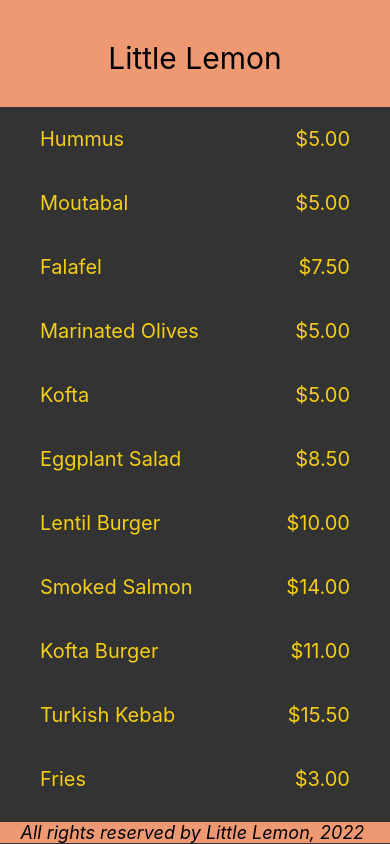
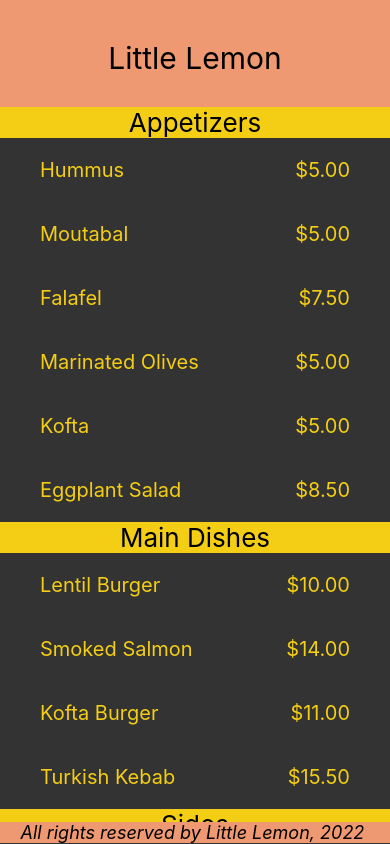
Before and after one commit to Shirm917/Practice_Projects, a React Native app in the folder little-lemon/: screen / in a window 390 px wide. Built offline with nearby package versions, Linux system fonts and the light colour scheme.

Commit message:
learned sectionlist

```diff
--- a/little-lemon/Components/MenuItems.js
+++ b/little-lemon/Components/MenuItems.js
@@ -1,48 +1,88 @@
-import { View, FlatList, StyleSheet } from "react-native";
+import { View, FlatList, StyleSheet, SectionList, Text } from "react-native";
 import Item from "./Item";
 
 const menuItemsToDisplay = [
-  { name: "Hummus", price: "$5.00", id: "1A" },
-  { name: "Moutabal", price: "$5.00", id: "2B" },
-  { name: "Falafel", price: "$7.50", id: "3C" },
-  { name: "Marinated Olives", price: "$5.00", id: "4D" },
-  { name: "Kofta", price: "$5.00", id: "5E" },
-  { name: "Eggplant Salad", price: "$8.50", id: "6F" },
-  { name: "Lentil Burger", price: "$10.00", id: "7G" },
-  { name: "Smoked Salmon", price: "$14.00", id: "8H" },
-  { name: "Kofta Burger", price: "$11.00", id: "9I" },
-  { name: "Turkish Kebab", price: "$15.50", id: "10J" },
-  { name: "Fries", price: "$3.00", id: "11K" },
-  { name: "Buttered Rice", price: "$3.00", id: "12L" },
-  { name: "Bread Sticks", price: "$3.00", id: "13M" },
-  { name: "Pita Pocket", price: "$3.00", id: "14N" },
-  { name: "Lentil Soup", price: "$3.75", id: "15O" },
-  { name: "Greek Salad", price: "$6.00", id: "16Q" },
-  { name: "Rice Pilaf", price: "$4.00", id: "17R" },
-  { name: "Baklava", price: "$3.00", id: "18S" },
-  { name: "Tartufo", price: "$3.00", id: "19T" },
-  { name: "Tiramisu", price: "$5.00", id: "20U" },
-  { name: "Panna Cotta", price: "$5.00", id: "21V" },
+  {
+    title: "Appetizers",
+    data: [
+      { name: "Hummus", price: "$5.00" },
+      { name: "Moutabal", price: "$5.00" },
+      { name: "Falafel", price: "$7.50" },
+      { name: "Marinated Olives", price: "$5.00" },
+      { name: "Kofta", price: "$5.00" },
+      { name: "Eggplant Salad", price: "$8.50" },
+    ],
+  },
+  {
+    title: "Main Dishes",
+    data: [
+      { name: "Lentil Burger", price: "$10.00" },
+      { name: "Smoked Salmon", price: "$14.00" },
+      { name: "Kofta Burger", price: "$11.00" },
+      { name: "Turkish Kebab", price: "$15.50" },
+    ],
+  },
+  {
+    title: "Sides",
+    data: [
+      { name: "Fries", price: "$3.00", id: "11K" },
+      { name: "Buttered Rice", price: "$3.00" },
+      { name: "Bread Sticks", price: "$3.00" },
+      { name: "Pita Pocket", price: "$3.00" },
+      { name: "Lentil Soup", price: "$3.75" },
+      { name: "Greek Salad", price: "$6.00" },
+      { name: "Rice Pilaf", price: "$4.00" },
+    ],
+  },
+  {
+    title: "Desserts",
+    data: [
+      { name: "Baklava", price: "$3.00" },
+      { name: "Tartufo", price: "$3.00" },
+      { name: "Tiramisu", price: "$5.00" },
+      { name: "Panna Cotta", price: "$5.00" },
+    ],
+  },
 ];
 
 const MenuItems = () => {
   const renderItem = ({ item }) => <Item name={item.name} price={item.price} />;
 
+  const renderSectionHeader = ({ section: { title } }) => (
+    <View style={menuStyles.headerStyle}>
+      <Text style={menuStyles.sectionHeader}>{title}</Text>
+    </View>
+  );
+
   return (
     <View style={menuStyles.container}>
-      <FlatList
+      {/* <FlatList
         data={menuItemsToDisplay}
         keyExtractor={(item) => item.id}
         renderItem={renderItem}
-      ></FlatList>
+      /> */}
+      <SectionList
+        sections={menuItemsToDisplay}
+        renderItem={renderItem}
+        keyExtractor={(item, index) => item + index}
+        renderSectionHeader={renderSectionHeader}
+      />
     </View>
   );
 };
 
 const menuStyles = StyleSheet.create({
   container: {
-    flex: 1
-  }
+    flex: 1,
+  },
+  headerStyle: {
+    backgroundColor: "#f4ce14",
+  },
+  sectionHeader: {
+    color: "black",
+    fontSize: 26,
+    textAlign: "center",
+  },
 });
 
 export default MenuItems;
```
